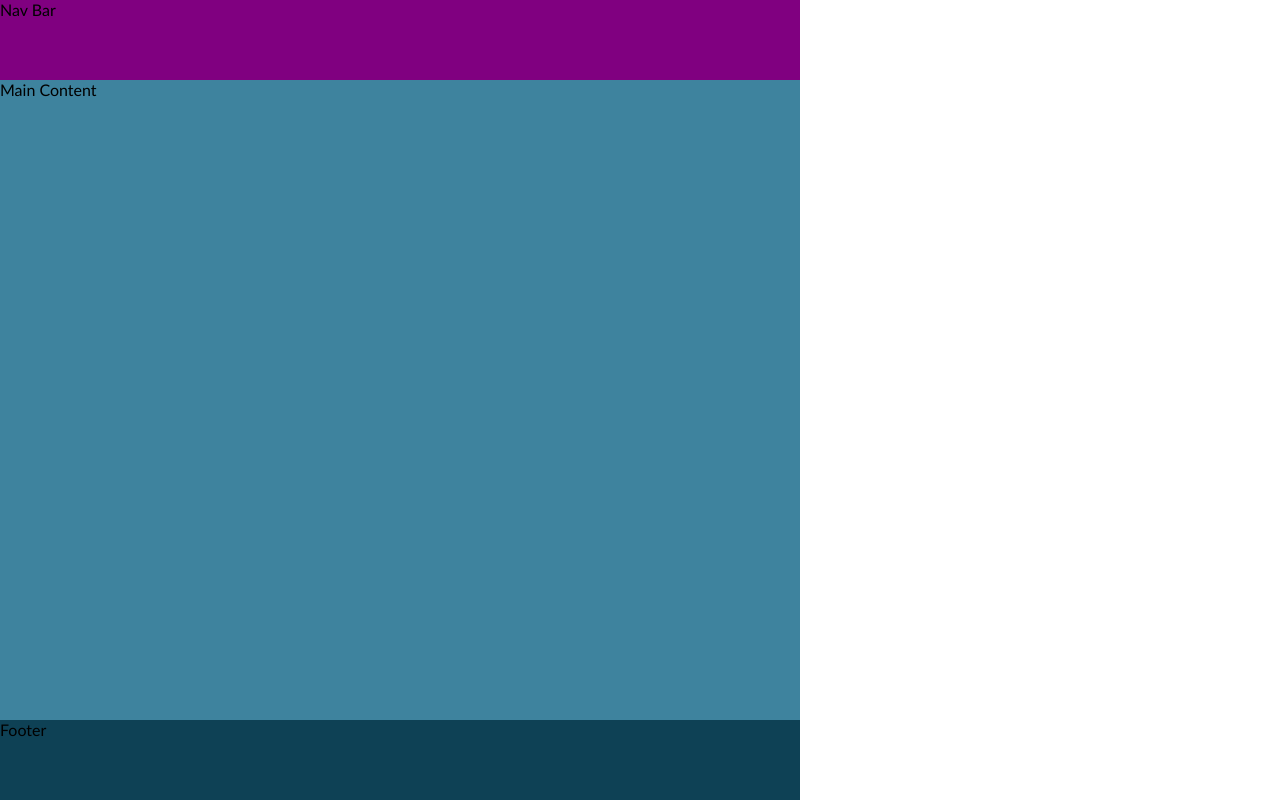
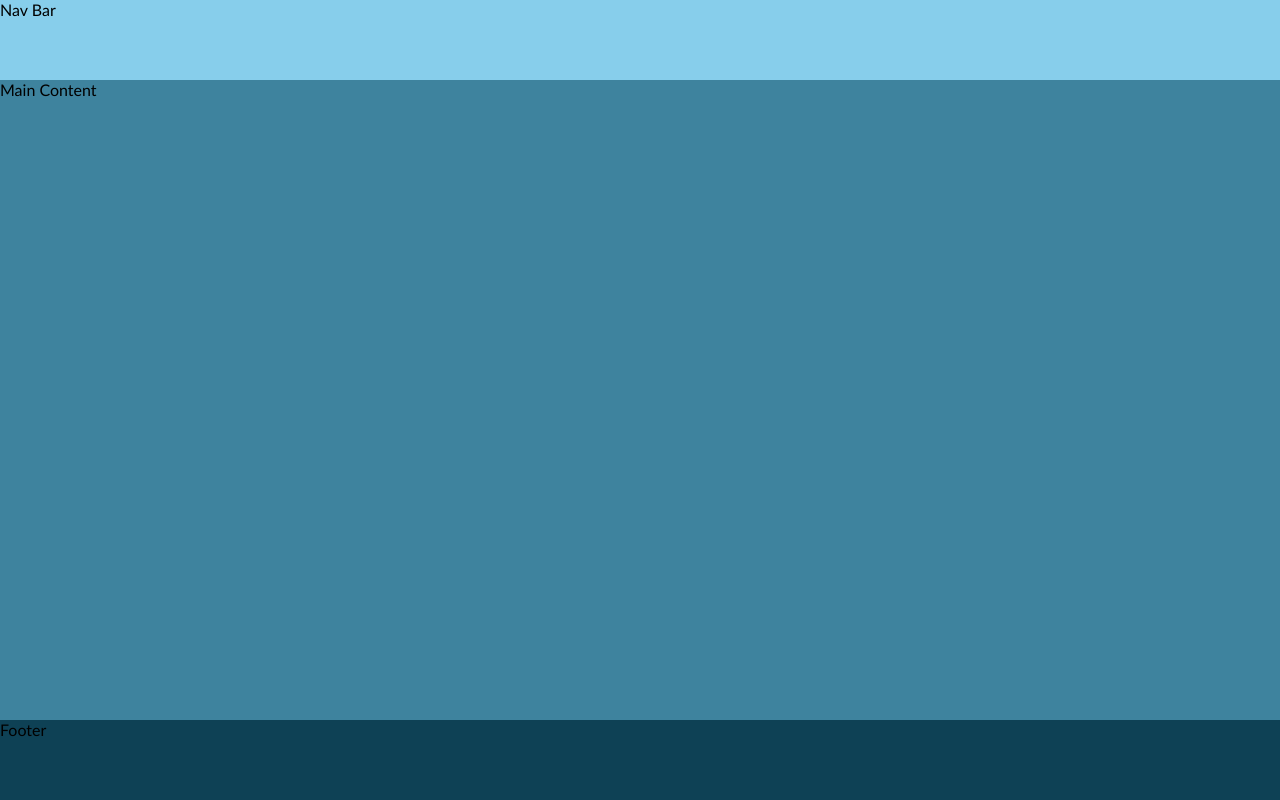
Before and after one commit to faosy-adebimpe/test, a plain HTML site: page index.html in a window 1280 px wide. Drawn offline with nearby package versions, Linux system fonts and the light colour scheme; files that its build step writes are made by us from their sources.

Commit message:
change container back to normal

```diff
--- a/css/style.scss
+++ b/css/style.scss
@@ -20,10 +20,7 @@ html {
 // }
 
 .container {
-    position: fixed;
-    top: 0;
-    left: 0;
-    width: 100vh;
+    width: 100%;
     height: 100vh;
     background-color: red;
     display: grid;
@@ -31,7 +28,7 @@ html {
 }
 
 .nav {
-    background-color: purple;
+    background-color: skyblue;
 }
 .main {
     background-color: rgb(62, 131, 158);
```
Also changed, not shown: css/style.css, 1 other file.
